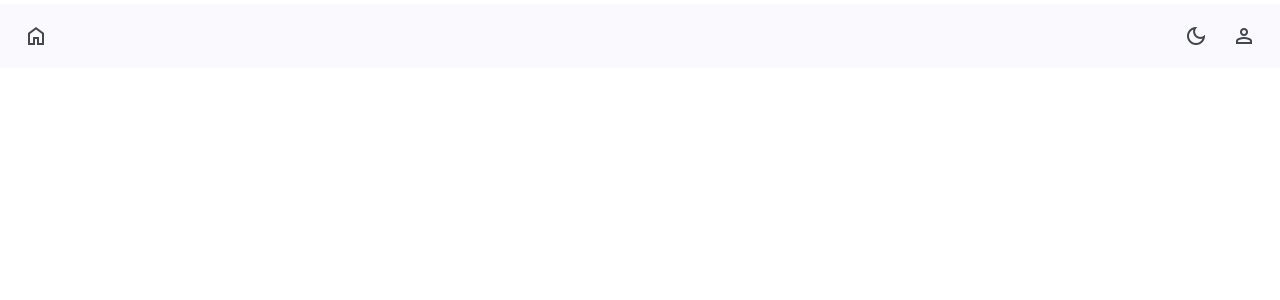
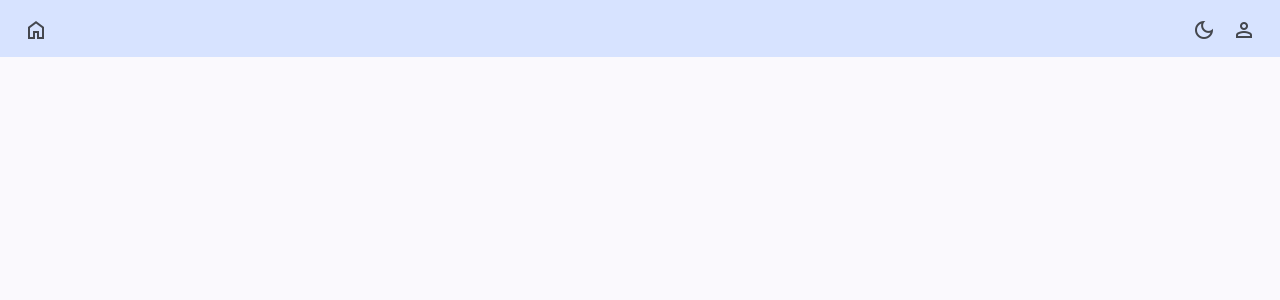
Before and after one commit to ijkzen/gin-template, an Angular app in the folder web/: page / in a window 1280 px wide. Shown: the top 300 px of the page. Built offline with nearby package versions, Linux system fonts and the light colour scheme.

Commit message:
support dark mode

```diff
--- a/web/src/app/app.component.html
+++ b/web/src/app/app.component.html
@@ -1,8 +1,8 @@
-<div class="w-screen h-screen">
+<div class="w-full h-full">
   @if (showProgressBar) {
   <mat-progress-bar mode="indeterminate"></mat-progress-bar>
   } @else {
-  <div class="w-full h-1"></div>
+  <div class="w-full h-1 app-navbar-header"></div>
   }
   <router-outlet />
 </div>
--- /dev/null
+++ b/web/src/app/page/toolbar/_toolbar-theme.scss
@@ -0,0 +1,12 @@
+@use "@angular/material" as mat;
+
+@mixin theme($theme) {
+  app-toolbar {
+    background-color: mat.get-theme-color($theme, primary);
+  }
+
+  .app-navbar,
+  .app-navbar-header {
+    background: mat.get-theme-color($theme, primary-container);
+  }
+}
--- a/web/src/app/page/toolbar/toolbar.component.html
+++ b/web/src/app/page/toolbar/toolbar.component.html
@@ -1,5 +1,4 @@
-<mat-toolbar>
-    <div class="w-full flex flex-row items-baseline justify-start gap-2">
+<nav class="flex flex-row items-baseline justify-start app-navbar-header pl-4 pr-4 pb-2 pt-1">
     <button mat-icon-button (click)="switchProgressBar()">
         <mat-icon fontSet="material-symbols-sharp">home</mat-icon>
     </button>
@@ -21,5 +20,4 @@
     <button mat-icon-button (click)="showToast()">
         <mat-icon fontSet="material-symbols-sharp">person</mat-icon>
     </button>
-    </div>
-</mat-toolbar>
+</nav>
--- a/web/src/index.html
+++ b/web/src/index.html
@@ -1,5 +1,6 @@
 <!doctype html>
 <html lang="en">
+
 <head>
   <meta charset="utf-8">
   <title>AngularTemplate</title>
@@ -7,7 +8,9 @@
   <meta name="viewport" content="width=device-width, initial-scale=1">
   <link rel="icon" type="image/x-icon" href="favicon.ico">
 </head>
-<body class="mat-typography">
+
+<body class="mat-typography app-background">
   <app-root></app-root>
 </body>
+
 </html>
--- a/web/src/styles.scss
+++ b/web/src/styles.scss
@@ -1,5 +1,6 @@
 /* You can add global styles to this file, and also import other style files */
 @use "@angular/material" as mat;
+@use "./styles/app-theme";
 
 @tailwind base;
 @tailwind components;
@@ -18,6 +19,7 @@ $theme: mat.define-theme(
 // Include material core styles.
 @include mat.core();
 @include mat.color-variants-backwards-compatibility($theme);
+@include app-theme.theme($theme);
 
 :root {
   @include mat.all-component-themes($theme);
--- /dev/null
+++ b/web/src/styles/_app-theme.scss
@@ -0,0 +1,10 @@
+@use "@angular/material" as mat;
+@use "../app/page/toolbar/toolbar-theme";
+
+@mixin theme($theme) {
+  .app-background {
+    background: mat.get-theme-color($theme, surface);
+  }
+
+  @include toolbar-theme.theme($theme);
+}
--- a/web/src/styles/azure-blue.scss
+++ b/web/src/styles/azure-blue.scss
@@ -1,4 +1,5 @@
 @use "@angular/material" as mat;
+@use "app-theme";
 
 $theme: mat.define-theme((
   color: (
@@ -9,6 +10,7 @@ $theme: mat.define-theme((
 ));
 
 @include mat.color-variants-backwards-compatibility($theme);
+@include app-theme.theme($theme);
 
 :root {
   @include mat.all-component-themes($theme);
--- a/web/src/styles/magenta-violet.scss
+++ b/web/src/styles/magenta-violet.scss
@@ -1,14 +1,19 @@
-@use '@angular/material' as mat;
+@use "@angular/material" as mat;
+@use "app-theme";
 
-$theme: mat.define-theme((
-  color: (
-    theme-type: dark,
-    primary: mat.$magenta-palette,
-    tertiary: mat.$violet-palette,
+$theme: mat.define-theme(
+  (
+    color: (
+      theme-type: dark,
+      primary: mat.$magenta-palette,
+      tertiary: mat.$violet-palette,
+    ),
   )
-));
+);
 
 @include mat.color-variants-backwards-compatibility($theme);
+@include app-theme.theme($theme);
+
 :root {
   @include mat.all-component-themes($theme);
 }
```
Lines whose indentation alone changed are shown as unchanged.
